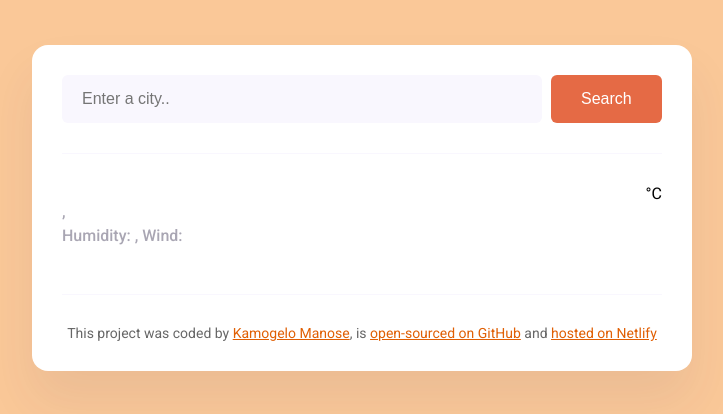
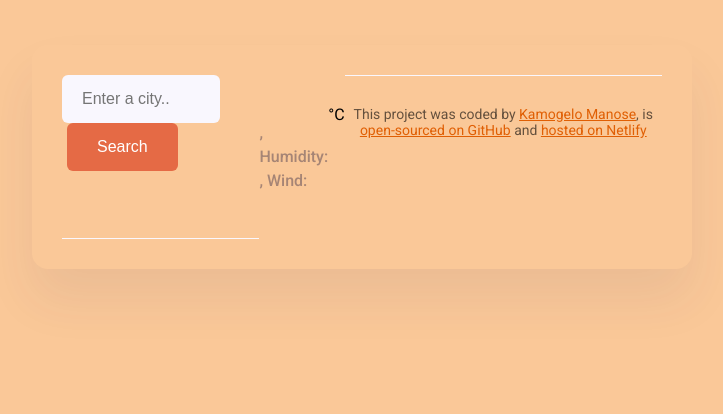
Before and after one commit to Kamomanose/vanilla-weather-project, a plain HTML site: page index.html in a window 1280 px wide. Shown: the whole page, without its empty margins (278-1001 px from the left). Drawn offline with nearby package versions, Linux system fonts and the light colour scheme; no server answers.

Commit message:
Update style.css

```diff
--- a/src/style.css
+++ b/src/style.css
@@ -8,6 +8,9 @@ a {
 }
 
 .weather-app {
+  display:flex;
+justify-content: space-around
+margin-top:30px
   background: white;
   max-width: 600px;
   margin: 45px auto;
```
